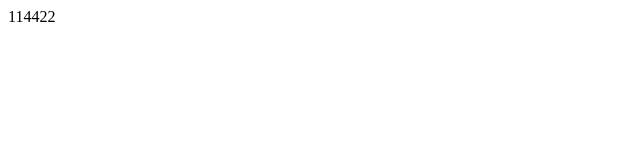
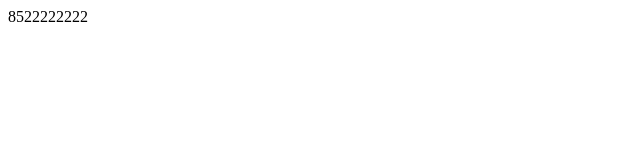
Before and after one commit to gaoYAchuang123/a, a plain HTML site: page index.html in a window 1280 px wide. Shown: the full height of the page, 0-640 px from the left. Drawn offline with Linux system fonts and the light colour scheme.

Commit message:
第二次

```diff
--- a/index.html
+++ b/index.html
@@ -7,6 +7,6 @@
     <title>Document</title>
 </head>
 <body>
-    <div>114422</div>
+    <div>8522222222</div>
 </body>
 </html>
```
